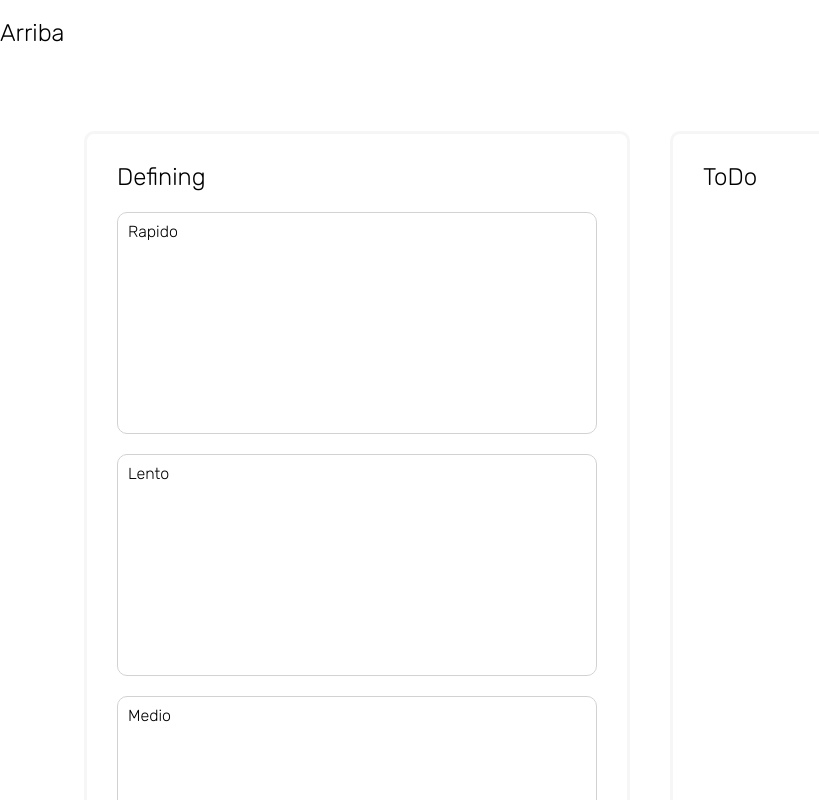
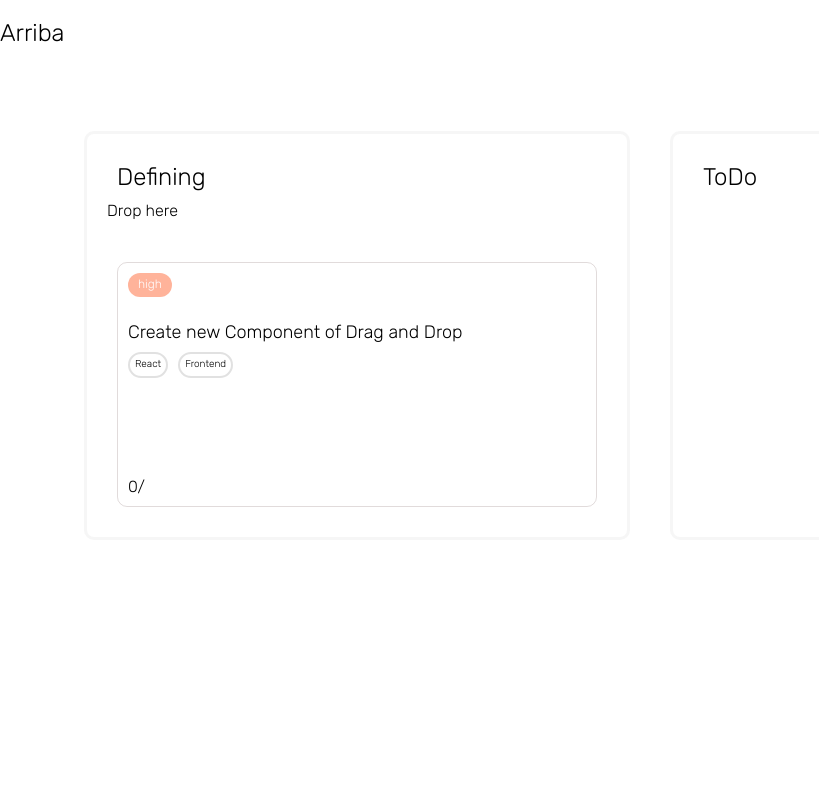
Before and after one commit to MrPloman/trello, a React (Vite) app: page / in a window 1280 px wide. Shown: the top 800 px of the page, without its empty margins (0-819 px from the left). Built offline with nearby package versions, Linux system fonts and the light colour scheme.

Commit message:
implementing an easy way to do a drag and drop

```diff
--- a/package.json
+++ b/package.json
@@ -10,7 +10,6 @@
     "preview": "vite preview"
   },
   "dependencies": {
-    "@dnd-kit/core": "^6.1.0",
     "react": "^18.3.1",
     "react-dom": "^18.3.1"
   },
--- a/src/components/board/board.tsx
+++ b/src/components/board/board.tsx
@@ -1,4 +1,4 @@
-import { DndContext } from "@dnd-kit/core";
+import { useState } from "react";
 import { StagesConfig } from "../../config/stages.config";
 import { StageModel } from "../../models/stage.model";
 import { StageComponent } from "../stage/stage";
@@ -6,13 +6,22 @@ import "./board.scss";
 
 export const BoardComponent = () => {
     const stages = StagesConfig;
+    const [activeCard, setActiveCard] = useState<number | null>(null);
+
     return (
-        <div id="board">
-            <DndContext>
+        <>
+            <div id="board">
                 {stages.map((stage: StageModel, index: number) => (
-                    <StageComponent key={index} stage={stage}></StageComponent>
+                    <StageComponent
+                        key={index}
+                        stage={stage}
+                        setActiveCard={setActiveCard}
+                    ></StageComponent>
                 ))}
-            </DndContext>
-        </div>
+            </div>
+            <header>
+                <h4>{activeCard}</h4>
+            </header>
+        </>
     );
 };
--- /dev/null
+++ b/src/components/dropSpace/dropSpace.scss
@@ -0,0 +1,12 @@
+section {
+    transition: 0.5s;
+    width: 100%;
+}
+.show_space {
+    height: 400px;
+    transition: 0.5s;
+}
+.hide_space {
+    height: 50px;
+    transition: 0.5s;
+}
--- /dev/null
+++ b/src/components/dropSpace/dropSpace.tsx
@@ -0,0 +1,15 @@
+import { useState } from "react";
+import "./dropSpace.scss";
+
+export const DropSpace = () => {
+    const [showDropSpace, setShowDropSpace] = useState<boolean>(false);
+    return (
+        <section
+            onDragEnter={() => setShowDropSpace(true)}
+            onDragLeave={() => setShowDropSpace(false)}
+            className={showDropSpace ? "show_space" : "hide_space"}
+        >
+            Drop here
+        </section>
+    );
+};
--- a/src/components/stage/stage.tsx
+++ b/src/components/stage/stage.tsx
@@ -1,27 +1,25 @@
 /* eslint-disable @typescript-eslint/no-explicit-any */
-import { DndContext } from "@dnd-kit/core";
+import { Fragment } from "react/jsx-runtime";
 import { StageModel } from "../../models/stage.model";
 import { TaskComponent } from "../task/task";
 import "./stage.scss";
-import { useState } from "react";
+import { DropSpace } from "../dropSpace/dropSpace";
 
-export const StageComponent = (_props: { stage: StageModel }) => {
-    const [isDropped, setIsDropped] = useState(false);
-    function handleDragEnd(event: any) {
-        if (event.over && event.over.id === "droppable") {
-            setIsDropped(true);
-        }
-    }
+export const StageComponent = (_props: { stage: StageModel; setActiveCard: any }) => {
+    return (
+        <div className="stage" id={_props.stage.name.toLowerCase()}>
+            <h2>{_props.stage.name}</h2>
 
-    return (
-        <DndContext onDragEnd={handleDragEnd}>
-            <div className="stage" id={_props.stage.name.toLowerCase()}>
-                <h2>{_props.stage.name}</h2>
-
-                {!isDropped
-                    ? _props.stage.cards.map((card) => <TaskComponent task={card}></TaskComponent>)
-                    : null}
-            </div>
-        </DndContext>
+            {_props.stage.cards.map((card) => (
+                <Fragment key={`fragment_${card._id}`}>
+                    <DropSpace key={`dropSpace_${card._id}`}></DropSpace>
+                    <TaskComponent
+                        key={card._id}
+                        setActiveCard={_props.setActiveCard}
+                        task={card}
+                    ></TaskComponent>
+                </Fragment>
+            ))}
+        </div>
     );
 };
--- a/src/components/task/task.scss
+++ b/src/components/task/task.scss
@@ -1,11 +1,65 @@
 .task {
+    transition: 0.5;
+    opacity: 1;
     cursor: pointer;
-    height: 200px;
-    border: 1px solid rgb(210, 210, 210) !important;
+    display: flex;
+    flex-direction: column;
+    justify-content: space-between;
+    border: 1px solid rgba(142, 118, 118, 0.264) !important;
     margin: 10px;
     padding: 10px;
     border-radius: 10px;
-    h4 {
-        margin: 0;
+    header {
+        display: flex;
+        flex-direction: column;
+        justify-content: flex-start;
+        margin-bottom: 50px;
+
+        #priority {
+            font-size: 12px;
+            width: fit-content;
+            border-radius: 20px;
+            padding: 5px 10px;
+            color: white;
+        }
+        .priority-low {
+            background-color: rgba(8, 137, 29, 0.397);
+        }
+        .priority-medium {
+            background-color: rgba(137, 124, 8, 0.397);
+        }
+        .priority-high {
+            background-color: rgba(255, 64, 0, 0.397);
+        }
+        .priority-critical {
+            background-color: rgba(194, 0, 0, 0.667);
+        }
+
+        h4 {
+            margin: 0;
+            font-size: 18px;
+            padding: 25px 0 10px;
+        }
+        #tags {
+            display: flex;
+            flex-direction: row;
+            justify-content: flex-start;
+            .tag {
+                font-size: 10px;
+                width: fit-content;
+                border-radius: 20px;
+                padding: 5px;
+                margin-right: 10px;
+                border: 2px solid rgba(186, 186, 186, 0.429);
+            }
+        }
+    }
+    footer {
+        margin-top: 50px;
     }
 }
+.task:active {
+    opacity: 0.6;
+    transition: 0.5;
+    border-color: rgba(0, 0, 0, 0.051);
+}
--- a/src/components/task/task.tsx
+++ b/src/components/task/task.tsx
@@ -1,13 +1,40 @@
-import { DndContext } from "@dnd-kit/core";
+/* eslint-disable @typescript-eslint/no-explicit-any */
 import { TaskModel } from "../../models/task.model";
 import "./task.scss";
 
-export const TaskComponent = (_props: { task: TaskModel }) => {
+export const TaskComponent = (_props: { task: TaskModel; setActiveCard: any }) => {
+    const getNumberOfCheckedTasks = (numberOfTasks: number): number => {
+        return numberOfTasks;
+    };
     return (
-        <DndContext>
-            <div className="task" id={_props.task.name}>
-                <h4> {_props.task.name}</h4>
-            </div>
-        </DndContext>
+        <article
+            id={`task_${_props.task._id}`}
+            className="task"
+            draggable
+            onDragStart={() => _props.setActiveCard(_props.task._id)}
+            onDragEnd={() => _props.setActiveCard(null)}
+        >
+            <header>
+                <span id="priority" className={`priority-${_props.task.priority}`}>
+                    {_props.task.priority}
+                </span>
+                <h4 id="title"> {_props.task.name}</h4>
+                <div id="tags">
+                    {_props.task.tags.map((tag, index) => (
+                        <span className="tag" key={index}>
+                            {tag}
+                        </span>
+                    ))}
+                </div>
+            </header>
+            <footer>
+                <div id="checklist">
+                    {_props.task.checkList
+                        ? getNumberOfCheckedTasks(_props.task.checkList.length)
+                        : 0}
+                    / {_props.task.checkList ? _props.task.checkList?.length : null}
+                </div>
+            </footer>
+        </article>
     );
 };
--- a/src/config/stages.config.ts
+++ b/src/config/stages.config.ts
@@ -1,10 +1,19 @@
 import { StageModel } from "../models/stage.model";
+import { TaskModel } from "../models/task.model";
 
 export const StagesConfig: StageModel[] = [
     {
         name: "Defining",
         position: 0,
-        cards: [{ name: "Rapido" }, { name: "Lento" }, { name: "Medio" }],
+        cards: [
+            new TaskModel({
+                _id: new Date().getMilliseconds(),
+                name: "Create new Component of Drag and Drop",
+                description: "",
+                priority: "high",
+                tags: ["React", "Frontend"],
+            }),
+        ],
     },
     {
         name: "ToDo",
@@ -34,17 +43,7 @@ export const StagesConfig: StageModel[] = [
     {
         name: "Uploaded",
         position: 6,
-        cards: [
-            { name: "Rapido" },
-            { name: "Lento" },
-            { name: "Medio" },
-            { name: "Rapido" },
-            { name: "Lento" },
-            { name: "Medio" },
-            { name: "Rapido" },
-            { name: "Lento" },
-            { name: "Medio" },
-        ],
+        cards: [],
     },
     {
         name: "Delivered",
--- a/src/models/task.model.ts
+++ b/src/models/task.model.ts
@@ -1,20 +1,30 @@
+import { Priority } from "../types/priority.types";
+
 export class TaskModel {
+    public _id: number;
     public name: string;
     public description: string;
     public tags: string[];
-    public checkList: string[];
-    public attachedFiles: string[];
+    public priority: Priority;
+    public checkList?: string[];
+    public attachedFiles?: string[];
     constructor(
-        name: string,
-        description: string,
-        tags: string[],
-        checklist: string[],
-        attachedFiles: string[]
+        protected structure: {
+            _id: number;
+            name: string;
+            description: string;
+            priority: Priority;
+            tags: string[];
+            checklist?: string[];
+            attachedFiles?: string[];
+        }
     ) {
-        this.name = name;
-        this.description = description;
-        this.tags = tags;
-        this.checkList = checklist;
-        this.attachedFiles = attachedFiles;
+        this._id = structure._id;
+        this.name = structure.name;
+        this.description = structure.description;
+        this.priority = this.structure.priority;
+        this.tags = structure.tags;
+        this.checkList = structure.checklist;
+        this.attachedFiles = structure.attachedFiles;
     }
 }
--- /dev/null
+++ b/src/types/priority.types.ts
@@ -0,0 +1 @@
+export type Priority = "low" | "medium" | "high" | "critical";
```
Also changed, not shown: 1 other file (tests, documents, lock files or other folders).
